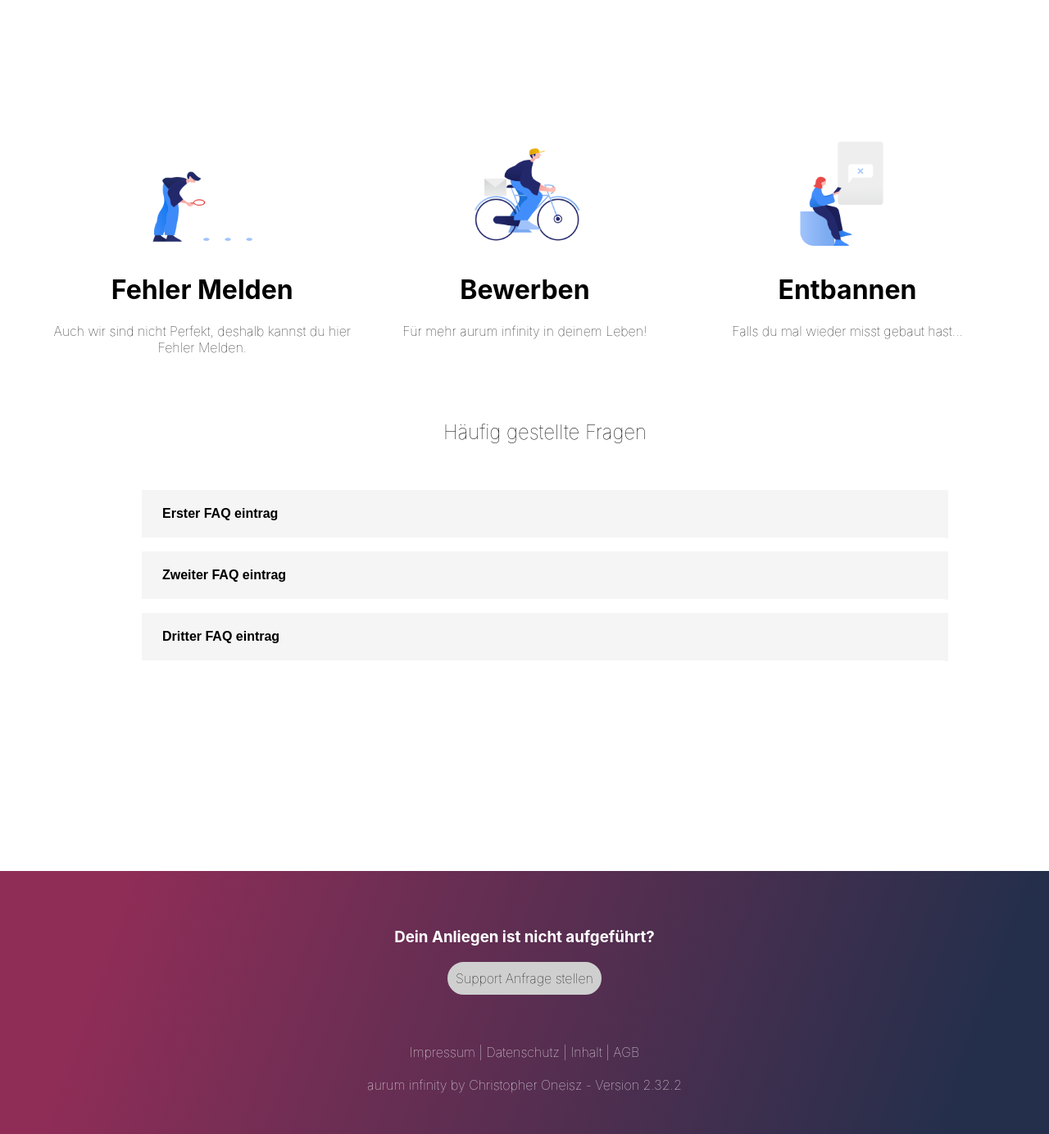
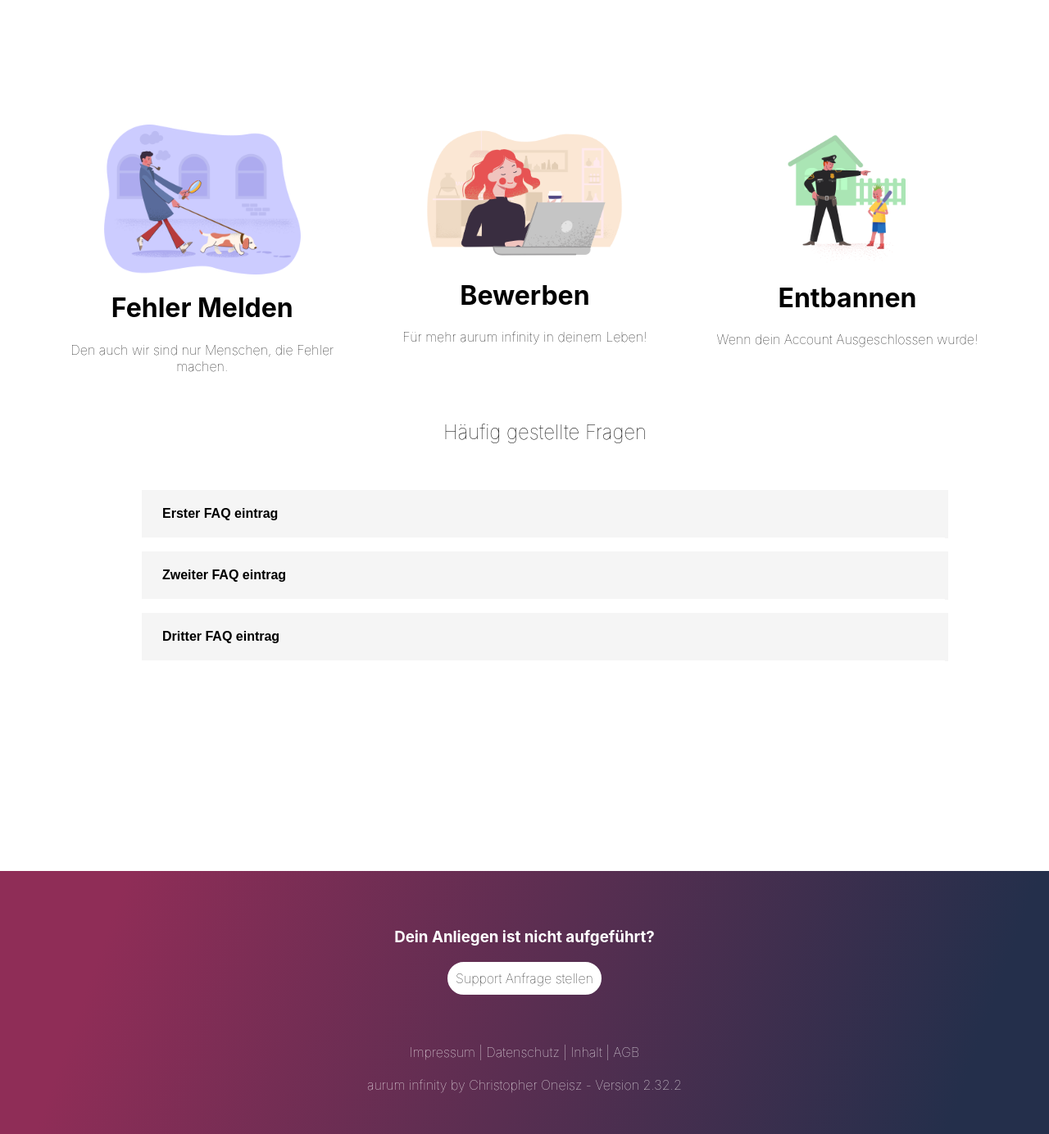
Before and after one commit to chrischivlog/aurum-helpdesk, a PHP site: page / in a window 1280 px wide. Shown: the part 465-1849 px from the top of the page at 82% size. Run offline with PHP 8.4, Linux system fonts and the light colour scheme; data comes from the database, SQL or seed files in the repository; some libraries are stand-ins or nearby versions.

Commit message:
Neue Icons, Rechtschreibung korrektur

```diff
--- a/assets/style.css
+++ b/assets/style.css
@@ -254,11 +254,11 @@
     }
 
     .tag-start {
-        background-color: #cfcfcf;
+        background-color: #ffffff;
         border-radius: 30px;
-        border: #cfcfcf solid 10px;
+        border: #ffffff solid 10px;
         width: max-content;
-        color: rgb(0, 0, 0);
+        color: rgb(12, 12, 12);
         -webkit-transition: all .2s linear;
         transition: all .2s linear;
     }
--- a/index.php
+++ b/index.php
@@ -18,18 +18,18 @@
                 <br><br><br>
             </div>
             <a class="a-black" href="<?php echo $url; ?>/sites/bugreport">
-                <img class="brh1" src="<?php echo $url; ?>/assets/icons/clip-2.png" width="240px"></img>
+                <img class="brh1" src="<?php echo $url; ?>/assets/icons/searching-5.png" width="240px"></img>
                 <h1>Fehler Melden</h1>
             </a>
 
-            <font style="font-weight: 100;">Auch wir sind nicht Perfekt, deshalb kannst du hier Fehler Melden.</font>
+            <font style="font-weight: 100;">Den auch wir sind nur Menschen, die Fehler machen.</font>
         </div>
         <div class="box2">
             <div class="only-mobile">
                 <br><br><br>
             </div>
             <a class="a-black" href="<?php echo $url; ?>/sites/join">
-                <img class="brh1" src="<?php echo $url; ?>/assets/icons/clip-message-sent.png" width="240px">
+                <img class="brh1" src="<?php echo $url; ?>/assets/icons/pale-enjoying-remote-work.png" width="250px">
                 <h1>Bewerben</h1>
             </a>
 
@@ -42,11 +42,11 @@
                     <br><br><br>
                 </div>
                 <a class="a-black" href="<?php echo $url; ?>/sites/unban">
-                    <img class="brh1" src="<?php echo $url; ?>/assets/icons/clip-no-comments.png" width="240px">
+                    <img class="brh1" src="<?php echo $url; ?>/assets/icons/pale-policeman-with-bully-boy.png" width="170px">
                     <h1>Entbannen</h1>
                 </a>
 
-                <font style="font-weight: 100;">Falls du mal wieder misst gebaut hast…</font> <br><br><br>
+                <font style="font-weight: 100;">Wenn dein Account Ausgeschlossen wurde!</font> <br><br><br>
 
             </div>
         <?php } else { ?>
```
Also changed, not shown: assets/icons/pale-enjoying-remote-work.png (added), assets/icons/pale-policeman-with-bully-boy.png (added), assets/icons/searching-5.png (added).
